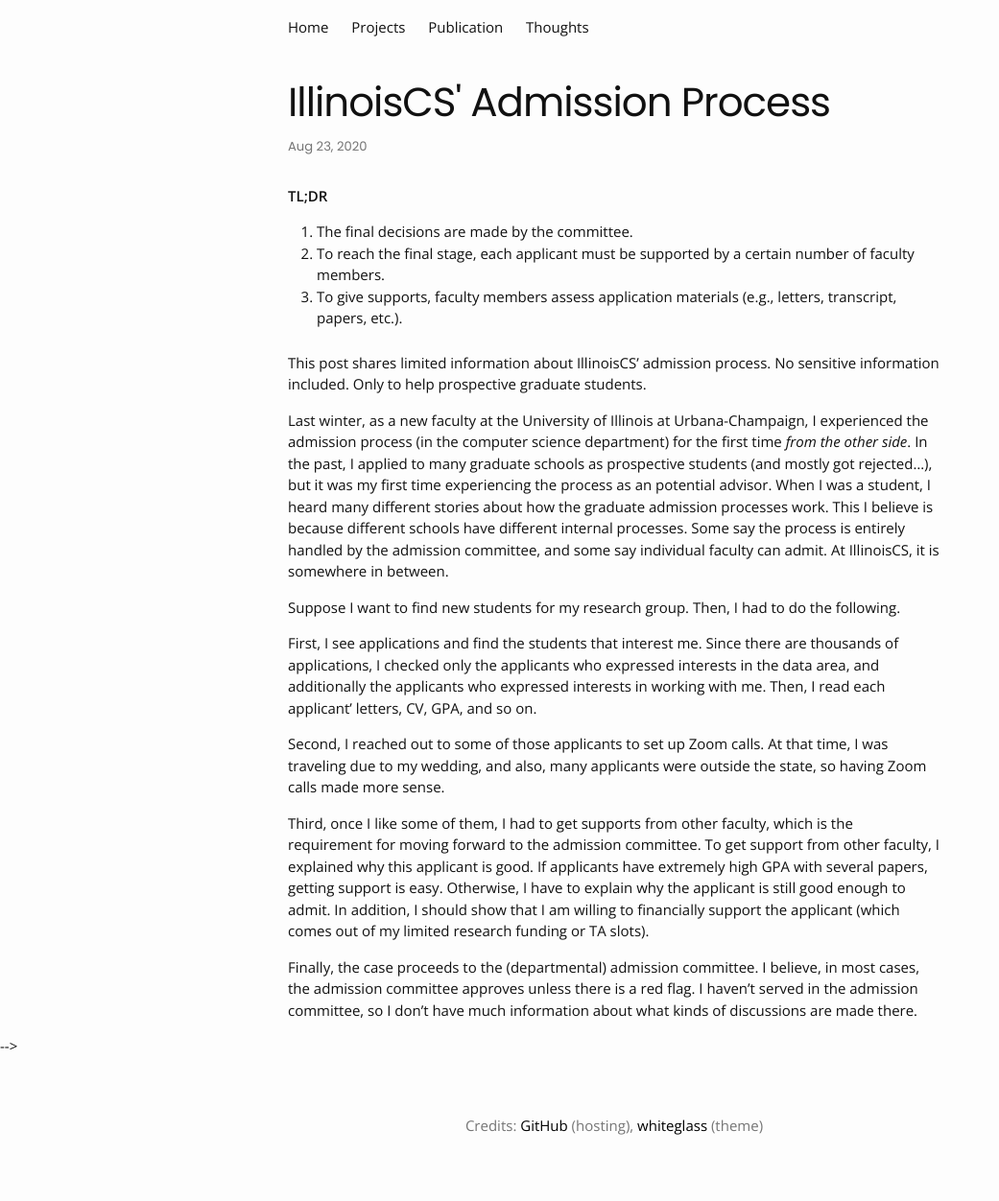
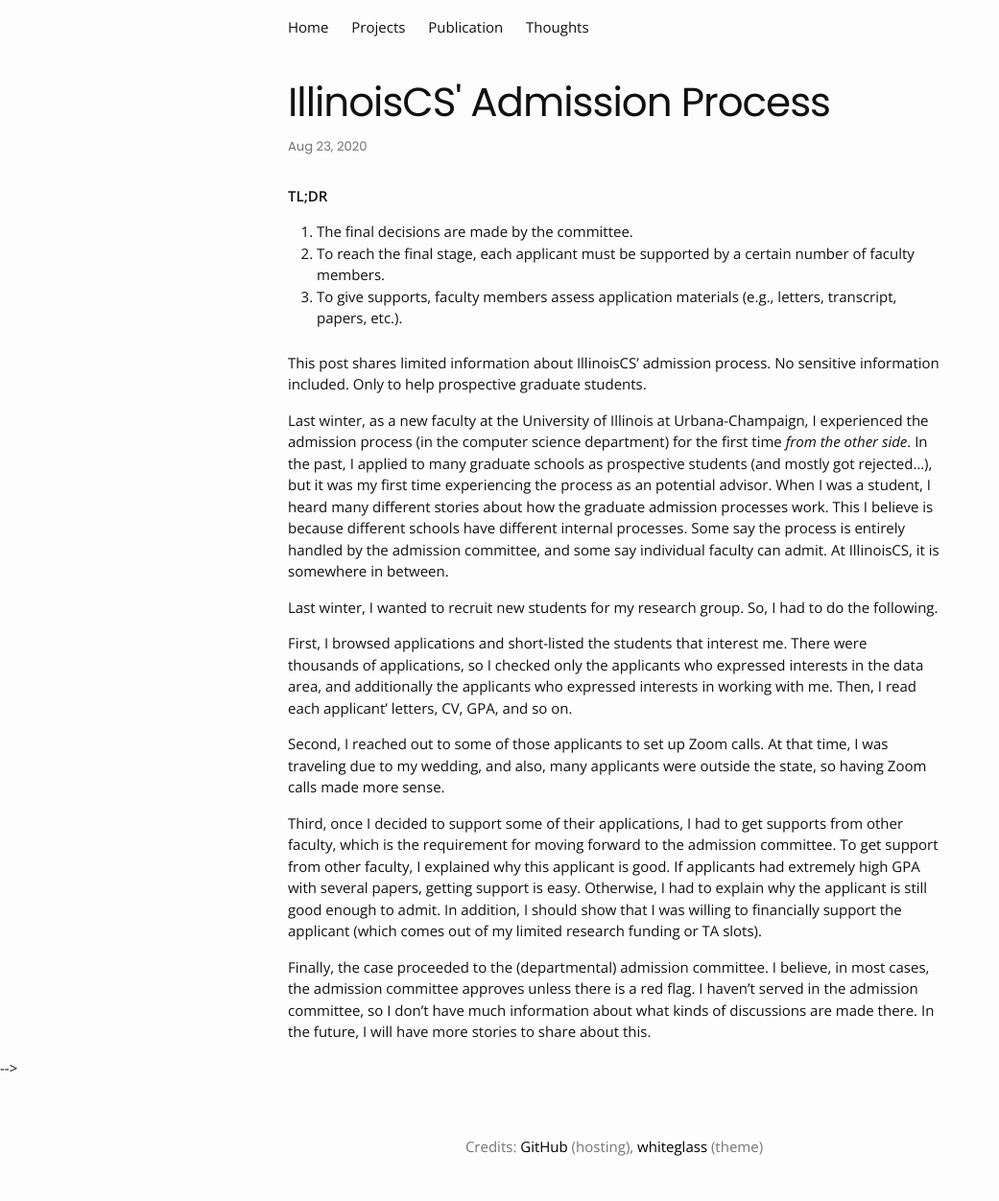
Before and after one commit to pyongjoo/pyongjoo.github.io, a Jekyll site: the page built from _posts/2020-08-23-illinois-phd-admission.md, in a window 1280 px wide. Shown: the whole page at 96% size, without its empty margins (0-1041 px from the left). Built offline with Jekyll 4.4.1, drawn with Linux system fonts in a browser that asks for light colours; before the commit the page ends 1229 px from its top, so only the background shows below that.

Commit message:
minor updates to admission process

```diff
--- a/_posts/2020-08-23-illinois-phd-admission.md
+++ b/_posts/2020-08-23-illinois-phd-admission.md
@@ -21,13 +21,13 @@ Last winter, as a new faculty at the University of Illinois at Urbana-Champaign,
 In the past, I applied to many graduate schools as prospective students (and mostly got rejected...), but it was my first time experiencing the process as an potential advisor.
 When I was a student, I heard many different stories about how the graduate admission processes work. This I believe is because different schools have different internal processes. Some say the process is entirely handled by the admission committee, and some say individual faculty can admit. At IllinoisCS, it is somewhere in between.
 
-Suppose I want to find new students for my research group. Then, I had to do the following.
+Last winter, I wanted to recruit new students for my research group. So, I had to do the following.
 
-First, I see applications and find the students that interest me. Since there are thousands of applications, I checked only the applicants who expressed interests in the data area, and additionally the applicants who expressed interests in working with me. Then, I read each applicant' letters, CV, GPA, and so on.
+First, I browsed applications and short-listed the students that interest me. There were thousands of applications, so I checked only the applicants who expressed interests in the data area, and additionally the applicants who expressed interests in working with me. Then, I read each applicant' letters, CV, GPA, and so on.
 
 Second, I reached out to some of those applicants to set up Zoom calls. At that time, I was traveling due to my wedding, and also, many applicants were outside the state, so having Zoom calls made more sense.
 
-Third, once I like some of them, I had to get supports from other faculty, which is the requirement for moving forward to the admission committee. To get support from other faculty, I explained why this applicant is good. If applicants have extremely high GPA with several papers, getting support is easy. Otherwise, I have to explain why the applicant is still good enough to admit.
-In addition, I should show that I am willing to financially support the applicant (which comes out of my limited research funding or TA slots).
+Third, once I decided to support some of their applications, I had to get supports from other faculty, which is the requirement for moving forward to the admission committee. To get support from other faculty, I explained why this applicant is good. If applicants had extremely high GPA with several papers, getting support is easy. Otherwise, I had to explain why the applicant is still good enough to admit.
+In addition, I should show that I was willing to financially support the applicant (which comes out of my limited research funding or TA slots).
 
-Finally, the case proceeds to the (departmental) admission committee. I believe, in most cases, the admission committee approves unless there is a red flag. I haven't served in the admission committee, so I don't have much information about what kinds of discussions are made there.
+Finally, the case proceeded to the (departmental) admission committee. I believe, in most cases, the admission committee approves unless there is a red flag. I haven't served in the admission committee, so I don't have much information about what kinds of discussions are made there. In the future, I will have more stories to share about this.
```
Also changed, not shown: _home/2019-11-30-students.md (+0 -1 lines).
